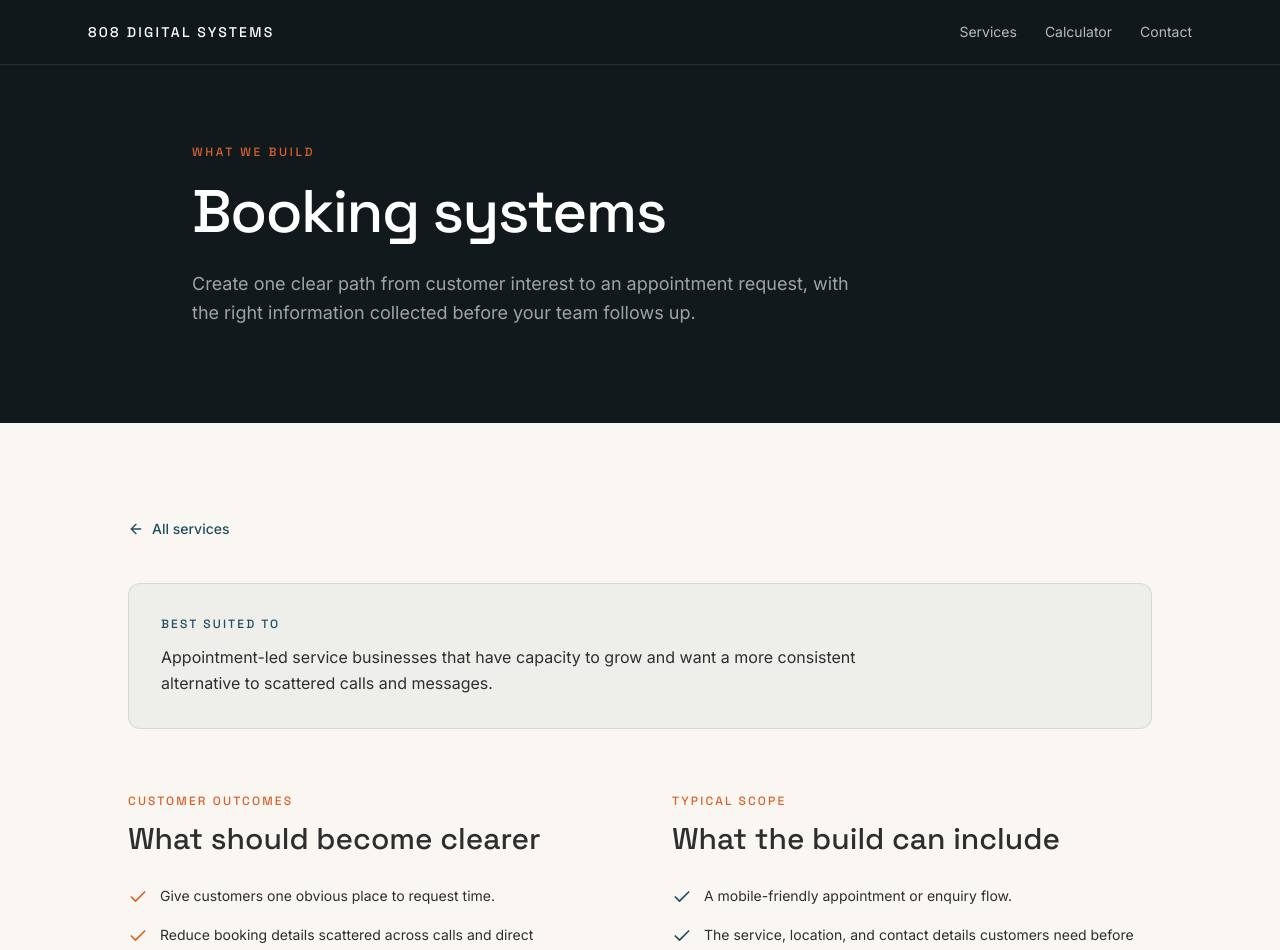
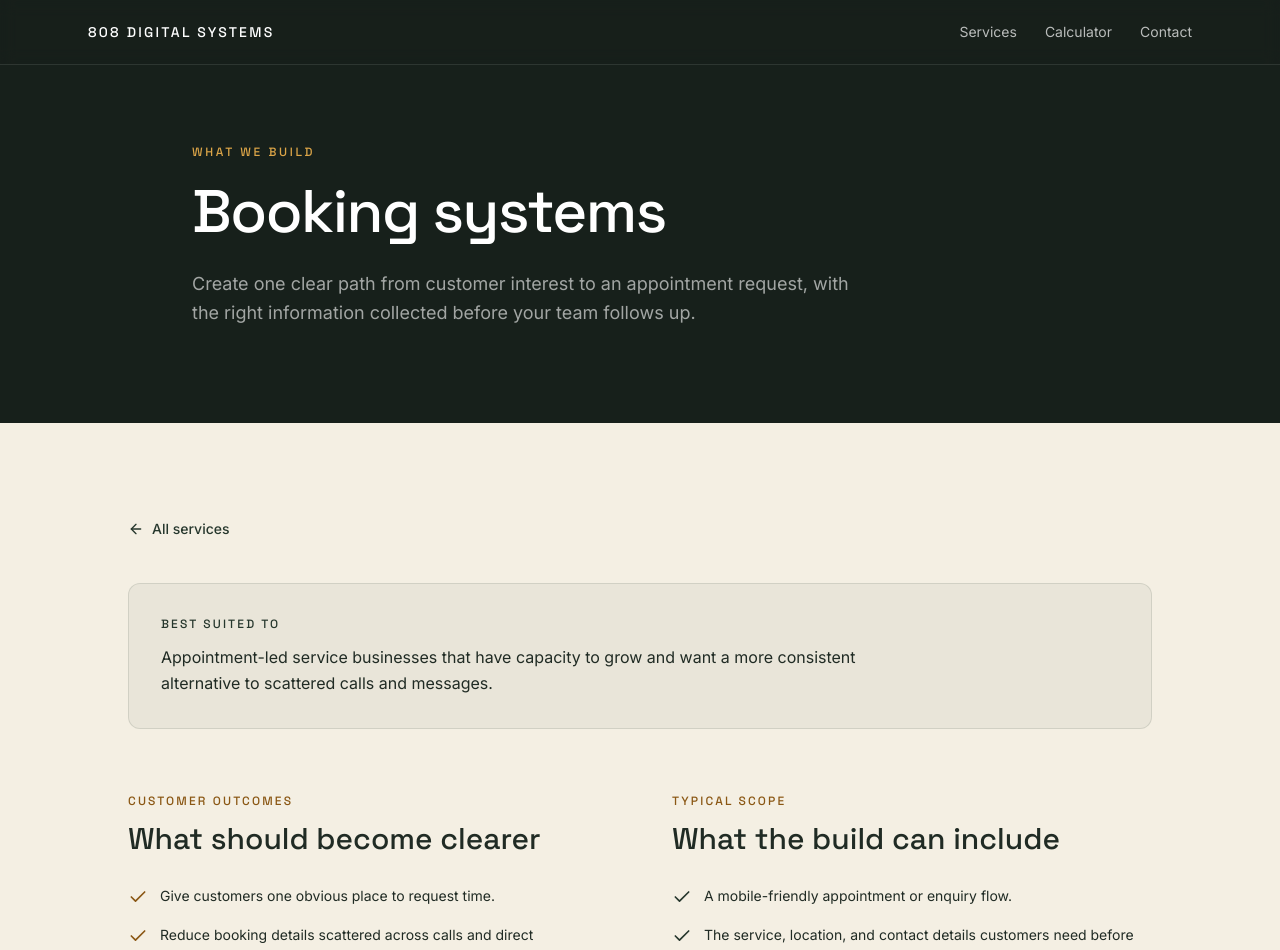
Before and after one commit to lusa8o8/808_landing_page, a Next.js app in the folder apps/web/: page /services/booking-systems in a window 1280 px wide. Shown: the top 950 px of the page. Built offline with nearby package versions, Linux system fonts and the light colour scheme.

Commit message:
style(web): preview forest and amber palette

```diff
--- a/apps/web/src/app/(marketing)/services/[slug]/page.tsx
+++ b/apps/web/src/app/(marketing)/services/[slug]/page.tsx
@@ -51,7 +51,7 @@ export default async function ServicePage({ params }: ServicePageProps) {
         <div className="mx-auto max-w-5xl">
           <Link
             href="/services"
-            className="inline-flex items-center gap-2 text-sm font-medium text-primary transition-colors hover:text-accent focus-visible:outline-2 focus-visible:outline-offset-4 focus-visible:outline-primary"
+            className="inline-flex items-center gap-2 text-sm font-medium text-primary transition-colors hover:text-accent-strong focus-visible:outline-2 focus-visible:outline-offset-4 focus-visible:outline-primary"
           >
             <ArrowLeft aria-hidden="true" className="size-4" />
             All services
@@ -68,7 +68,7 @@ export default async function ServicePage({ params }: ServicePageProps) {
 
           <div className="mt-16 grid gap-12 lg:grid-cols-2 lg:gap-16">
             <section aria-labelledby="outcomes-heading">
-              <p className="font-heading text-xs font-medium uppercase tracking-[0.18em] text-accent">
+              <p className="font-heading text-xs font-medium uppercase tracking-[0.18em] text-accent-strong">
                 Customer outcomes
               </p>
               <h2 id="outcomes-heading" className="mt-3 font-heading text-3xl font-medium">
@@ -77,7 +77,7 @@ export default async function ServicePage({ params }: ServicePageProps) {
               <ul className="mt-7 space-y-4">
                 {service.outcomes.map((outcome) => (
                   <li key={outcome} className="flex gap-3 text-sm leading-relaxed text-foreground">
-                    <Check aria-hidden="true" className="mt-0.5 size-5 shrink-0 text-accent" />
+                    <Check aria-hidden="true" className="mt-0.5 size-5 shrink-0 text-accent-strong" />
                     {outcome}
                   </li>
                 ))}
@@ -85,7 +85,7 @@ export default async function ServicePage({ params }: ServicePageProps) {
             </section>
 
             <section aria-labelledby="scope-heading">
-              <p className="font-heading text-xs font-medium uppercase tracking-[0.18em] text-accent">
+              <p className="font-heading text-xs font-medium uppercase tracking-[0.18em] text-accent-strong">
                 Typical scope
               </p>
               <h2 id="scope-heading" className="mt-3 font-heading text-3xl font-medium">
@@ -156,7 +156,7 @@ export default async function ServicePage({ params }: ServicePageProps) {
           <div className="mt-12 text-center">
             <Link
               href="/calculator"
-              className="inline-flex items-center gap-2 rounded-lg bg-accent px-6 py-3 text-sm font-medium text-white transition-opacity hover:opacity-90 focus-visible:outline-2 focus-visible:outline-offset-2 focus-visible:outline-primary"
+              className="inline-flex items-center gap-2 rounded-lg bg-accent px-6 py-3 text-sm font-medium text-primary transition-opacity hover:opacity-90 focus-visible:outline-2 focus-visible:outline-offset-2 focus-visible:outline-primary"
             >
               Run your numbers
               <ArrowRight aria-hidden="true" className="size-4" />
--- a/apps/web/src/app/(marketing)/services/page.tsx
+++ b/apps/web/src/app/(marketing)/services/page.tsx
@@ -42,7 +42,7 @@ export default function ServicesPage() {
                 </p>
                 <Link
                   href={`/services/${service.slug}`}
-                  className="mt-7 inline-flex items-center gap-2 text-sm font-medium text-primary transition-colors hover:text-accent focus-visible:outline-2 focus-visible:outline-offset-4 focus-visible:outline-primary"
+                  className="mt-7 inline-flex items-center gap-2 text-sm font-medium text-primary transition-colors hover:text-accent-strong focus-visible:outline-2 focus-visible:outline-offset-4 focus-visible:outline-primary"
                 >
                   Explore this service
                   <ArrowRight aria-hidden="true" className="size-4" />
@@ -61,7 +61,7 @@ export default function ServicesPage() {
             </p>
             <Link
               href="/calculator"
-              className="mt-7 inline-flex items-center gap-2 rounded-lg bg-accent px-6 py-3 text-sm font-medium text-white transition-opacity hover:opacity-90 focus-visible:outline-2 focus-visible:outline-offset-2 focus-visible:outline-white"
+              className="mt-7 inline-flex items-center gap-2 rounded-lg bg-accent px-6 py-3 text-sm font-medium text-primary transition-opacity hover:opacity-90 focus-visible:outline-2 focus-visible:outline-offset-2 focus-visible:outline-white"
             >
               Calculate annual client value
               <ArrowRight aria-hidden="true" className="size-4" />
--- a/apps/web/src/app/error.tsx
+++ b/apps/web/src/app/error.tsx
@@ -21,7 +21,7 @@ export default function ErrorPage({ reset }: { error: Error & { digest?: string
           <button
             type="button"
             onClick={reset}
-            className="inline-flex items-center justify-center gap-2 rounded-lg bg-accent px-6 py-3 text-sm font-medium text-white transition-opacity hover:opacity-90 focus-visible:outline-2 focus-visible:outline-offset-2 focus-visible:outline-white"
+            className="inline-flex items-center justify-center gap-2 rounded-lg bg-accent px-6 py-3 text-sm font-medium text-primary transition-opacity hover:opacity-90 focus-visible:outline-2 focus-visible:outline-offset-2 focus-visible:outline-white"
           >
             <RotateCcw aria-hidden="true" className="size-4" />
             Try again
--- a/apps/web/src/app/globals.css
+++ b/apps/web/src/app/globals.css
@@ -3,12 +3,13 @@
 
 :root {
   color-scheme: light;
-  --background: #faf7f2;
-  --foreground: #2e2e2e;
-  --primary: #1f4e5f;
-  --accent: #d9622b;
-  --muted-foreground: #8a8a8a;
-  --overlay: #12191c;
+  --background: #f4efe3;
+  --foreground: #202b24;
+  --primary: #26372d;
+  --accent: #dca548;
+  --accent-strong: #8a5714;
+  --muted-foreground: #666c63;
+  --overlay: #17201b;
 }
 
 @theme inline {
@@ -16,6 +17,7 @@
   --color-foreground: var(--foreground);
   --color-primary: var(--primary);
   --color-accent: var(--accent);
+  --color-accent-strong: var(--accent-strong);
   --color-muted-foreground: var(--muted-foreground);
   --color-overlay: var(--overlay);
   --font-heading: "Space Grotesk", sans-serif;
@@ -45,8 +47,8 @@ textarea {
 
 .hero-scrim {
   background:
-    radial-gradient(circle at 50% 38%, rgb(31 78 95 / 28%), transparent 42%),
-    linear-gradient(to bottom, rgb(18 25 28 / 12%), rgb(18 25 28 / 42%));
+    radial-gradient(circle at 50% 38%, rgb(220 165 72 / 14%), transparent 40%),
+    linear-gradient(to bottom, rgb(23 32 27 / 10%), rgb(23 32 27 / 46%));
   transition:
     background-color 700ms ease-in-out,
     backdrop-filter 700ms ease-in-out;
@@ -54,14 +56,14 @@ textarea {
 
 .hero-grid {
   background-image:
-    linear-gradient(rgb(255 255 255 / 4%) 1px, transparent 1px),
-    linear-gradient(90deg, rgb(255 255 255 / 4%) 1px, transparent 1px);
+    linear-gradient(rgb(238 231 214 / 5%) 1px, transparent 1px),
+    linear-gradient(90deg, rgb(238 231 214 / 5%) 1px, transparent 1px);
   background-size: 72px 72px;
   mask-image: linear-gradient(to bottom, black, transparent 82%);
 }
 
 .hero:has(.ltv-chat[data-active="true"]) .hero-scrim {
-  background: rgb(18 25 28 / 82%);
+  background: rgb(23 32 27 / 88%);
   backdrop-filter: blur(12px);
 }
 
--- a/apps/web/src/app/not-found.tsx
+++ b/apps/web/src/app/not-found.tsx
@@ -25,7 +25,7 @@ export default function NotFound() {
         <div className="mt-9 flex flex-col justify-center gap-3 sm:flex-row">
           <Link
             href="/"
-            className="inline-flex items-center justify-center gap-2 rounded-lg bg-accent px-6 py-3 text-sm font-medium text-white transition-opacity hover:opacity-90 focus-visible:outline-2 focus-visible:outline-offset-2 focus-visible:outline-white"
+            className="inline-flex items-center justify-center gap-2 rounded-lg bg-accent px-6 py-3 text-sm font-medium text-primary transition-opacity hover:opacity-90 focus-visible:outline-2 focus-visible:outline-offset-2 focus-visible:outline-white"
           >
             <ArrowLeft aria-hidden="true" className="size-4" />
             Back to the calculator
--- a/apps/web/src/components/landing-page.tsx
+++ b/apps/web/src/components/landing-page.tsx
@@ -104,7 +104,7 @@ function CustomerPathSection() {
               key={step.number}
               className="border-b border-black/8 p-7 last:border-b-0 sm:border-r sm:border-b-0 sm:last:border-r-0"
             >
-              <p className="mb-8 font-heading text-xs font-medium tracking-[0.16em] text-accent">
+              <p className="mb-8 font-heading text-xs font-medium tracking-[0.16em] text-accent-strong">
                 {step.number}
               </p>
               <h3 className="mb-3 font-heading text-lg font-medium text-foreground">
@@ -177,7 +177,7 @@ function ServicesSection() {
                 className={`mt-5 inline-flex items-center gap-2 self-start text-sm font-medium transition-colors focus-visible:outline-2 focus-visible:outline-offset-4 ${
                   index === 0
                     ? "text-white hover:text-white/75 focus-visible:outline-white"
-                    : "text-primary hover:text-accent focus-visible:outline-primary"
+                    : "text-primary hover:text-accent-strong focus-visible:outline-primary"
                 }`}
               >
                 Learn more
--- a/apps/web/src/components/ltv-chat.tsx
+++ b/apps/web/src/components/ltv-chat.tsx
@@ -50,14 +50,14 @@ function ResultCard({ estimate }: { estimate: LtvEstimate }) {
 
       <div className="border-t border-black/8 pt-3 text-center">
         <p className="mb-1 text-[11px] text-muted-foreground">Annual client value</p>
-        <p className="font-heading text-3xl font-medium text-accent">
+        <p className="font-heading text-3xl font-medium text-accent-strong">
           {formatKwacha(estimate.total)}
         </p>
       </div>
 
       <Link
         href="/#contact"
-        className="flex w-full items-center justify-center gap-2 rounded-lg bg-accent px-4 py-2.5 text-sm font-medium text-white transition-opacity hover:opacity-90 focus-visible:outline-2 focus-visible:outline-offset-2 focus-visible:outline-white active:opacity-75"
+        className="flex w-full items-center justify-center gap-2 rounded-lg bg-accent px-4 py-2.5 text-sm font-medium text-primary transition-opacity hover:opacity-90 focus-visible:outline-2 focus-visible:outline-offset-2 focus-visible:outline-primary active:opacity-75"
       >
         Talk to us about capturing this {formatKwacha(estimate.total)} / yr
         <ArrowRight aria-hidden="true" className="size-4 shrink-0" />
--- a/apps/web/src/components/marketing-footer.tsx
+++ b/apps/web/src/components/marketing-footer.tsx
@@ -14,7 +14,7 @@ export function MarketingFooter() {
           href={siteConfig.whatsappHref}
           target="_blank"
           rel="noopener noreferrer"
-          className="inline-flex items-center gap-2 rounded-lg bg-accent px-8 py-3.5 text-sm font-medium text-white transition-opacity hover:opacity-90 focus-visible:outline-2 focus-visible:outline-offset-2 focus-visible:outline-white active:opacity-75"
+          className="inline-flex items-center gap-2 rounded-lg bg-accent px-8 py-3.5 text-sm font-medium text-primary transition-opacity hover:opacity-90 focus-visible:outline-2 focus-visible:outline-offset-2 focus-visible:outline-white active:opacity-75"
         >
           Start on WhatsApp
           <ArrowRight aria-hidden="true" className="size-4" />
--- a/apps/web/src/components/snapbook-demo.tsx
+++ b/apps/web/src/components/snapbook-demo.tsx
@@ -40,9 +40,9 @@ const demoBusiness = {
   location: "Illustrative Lusaka salon",
   provider: "Maya",
   theme: {
-    "--snap-accent": "#1f4e5f",
-    "--snap-signal": "#d9622b",
-    "--snap-surface": "#faf7f2",
+    "--snap-accent": "#26372d",
+    "--snap-signal": "#dca548",
+    "--snap-surface": "#f4efe3",
   } as DemoStyle,
   services: [
     {
@@ -110,7 +110,7 @@ function PrimaryButton({ children, onClick }: { children: React.ReactNode; onCli
     <button
       type="button"
       onClick={onClick}
-      className="flex w-full items-center justify-center gap-2 rounded-xl bg-[var(--snap-signal)] px-5 py-3.5 text-sm font-medium text-white transition-opacity hover:opacity-90 focus-visible:outline-2 focus-visible:outline-offset-2 focus-visible:outline-[var(--snap-signal)] active:opacity-75"
+      className="flex w-full items-center justify-center gap-2 rounded-xl bg-[var(--snap-signal)] px-5 py-3.5 text-sm font-medium text-[var(--snap-accent)] transition-opacity hover:opacity-90 focus-visible:outline-2 focus-visible:outline-offset-2 focus-visible:outline-[var(--snap-accent)] active:opacity-75"
     >
       {children}
     </button>
@@ -163,15 +163,15 @@ export function SnapbookDemo() {
           </p>
           <ul className="space-y-4 text-sm text-foreground/75">
             <li className="flex gap-3">
-              <Check aria-hidden="true" className="mt-0.5 size-4 shrink-0 text-accent" />
+              <Check aria-hidden="true" className="mt-0.5 size-4 shrink-0 text-accent-strong" />
               One clear service and time-selection path
             </li>
             <li className="flex gap-3">
-              <Check aria-hidden="true" className="mt-0.5 size-4 shrink-0 text-accent" />
+              <Check aria-hidden="true" className="mt-0.5 size-4 shrink-0 text-accent-strong" />
               A reusable return experience for repeat customers
             </li>
             <li className="flex gap-3">
-              <Check aria-hidden="true" className="mt-0.5 size-4 shrink-0 text-accent" />
+              <Check aria-hidden="true" className="mt-0.5 size-4 shrink-0 text-accent-strong" />
               Client branding without redesigning the workflow
             </li>
           </ul>
@@ -179,7 +179,7 @@ export function SnapbookDemo() {
 
         <article
           aria-label="Interactive SnapBook booking demonstration"
-          className="mx-auto w-full max-w-[420px] overflow-hidden rounded-[28px] border border-black/10 bg-white shadow-[0_24px_70px_rgba(31,78,95,0.16)]"
+          className="mx-auto w-full max-w-[420px] overflow-hidden rounded-[28px] border border-black/10 bg-white shadow-[0_24px_70px_rgba(38,55,45,0.16)]"
           style={demoBusiness.theme}
         >
           <header className="flex items-center justify-between border-b border-black/7 bg-[var(--snap-surface)] px-5 py-4">
@@ -387,7 +387,7 @@ export function SnapbookDemo() {
                   <button
                     type="button"
                     onClick={bookUsual}
-                    className="mt-5 w-full rounded-xl bg-[var(--snap-signal)] px-4 py-3 text-sm font-medium text-white hover:opacity-90 focus-visible:outline-2 focus-visible:outline-offset-2 focus-visible:outline-white"
+                    className="mt-5 w-full rounded-xl bg-[var(--snap-signal)] px-4 py-3 text-sm font-medium text-[var(--snap-accent)] hover:opacity-90 focus-visible:outline-2 focus-visible:outline-offset-2 focus-visible:outline-white"
                   >
                     Preview book again
                   </button>
```
